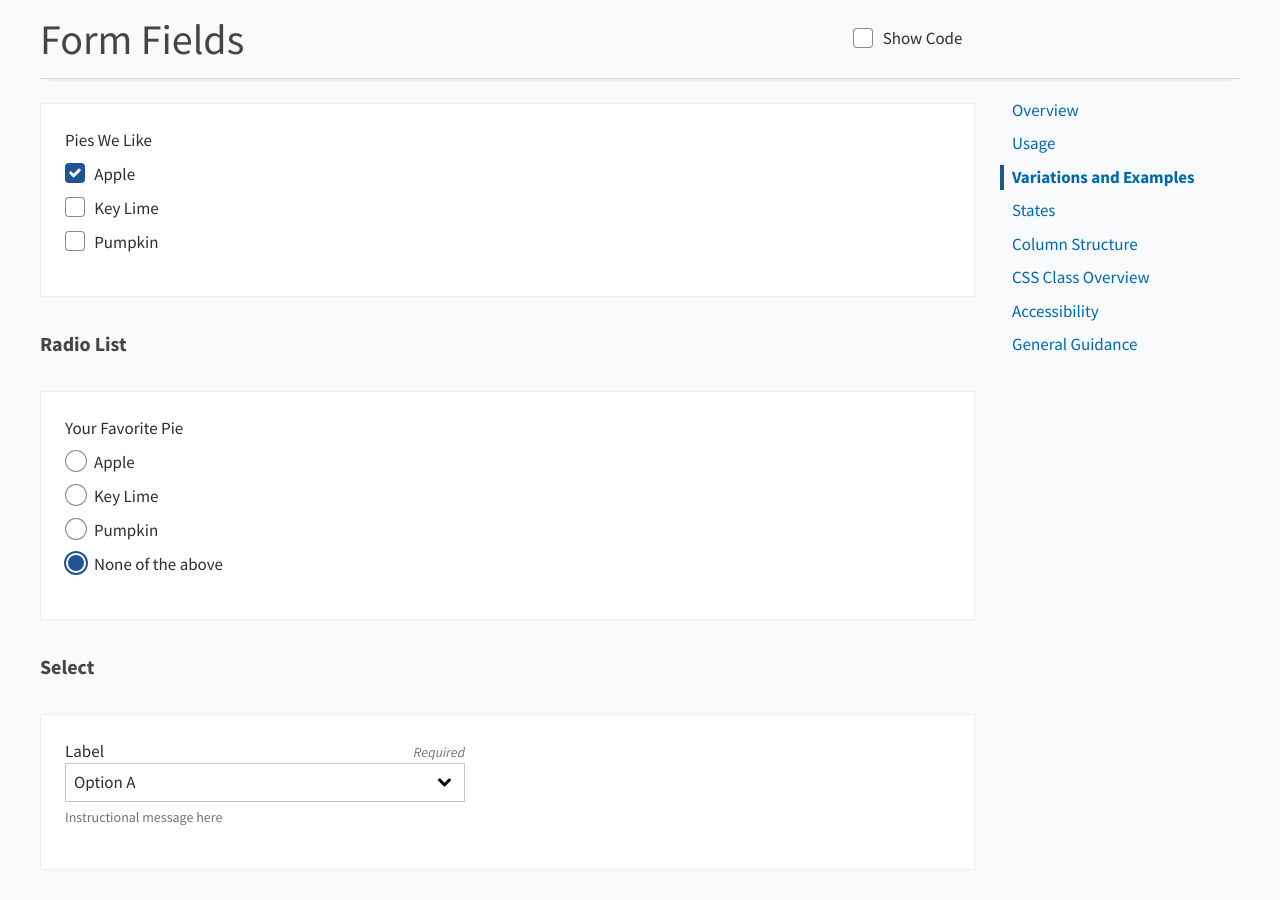
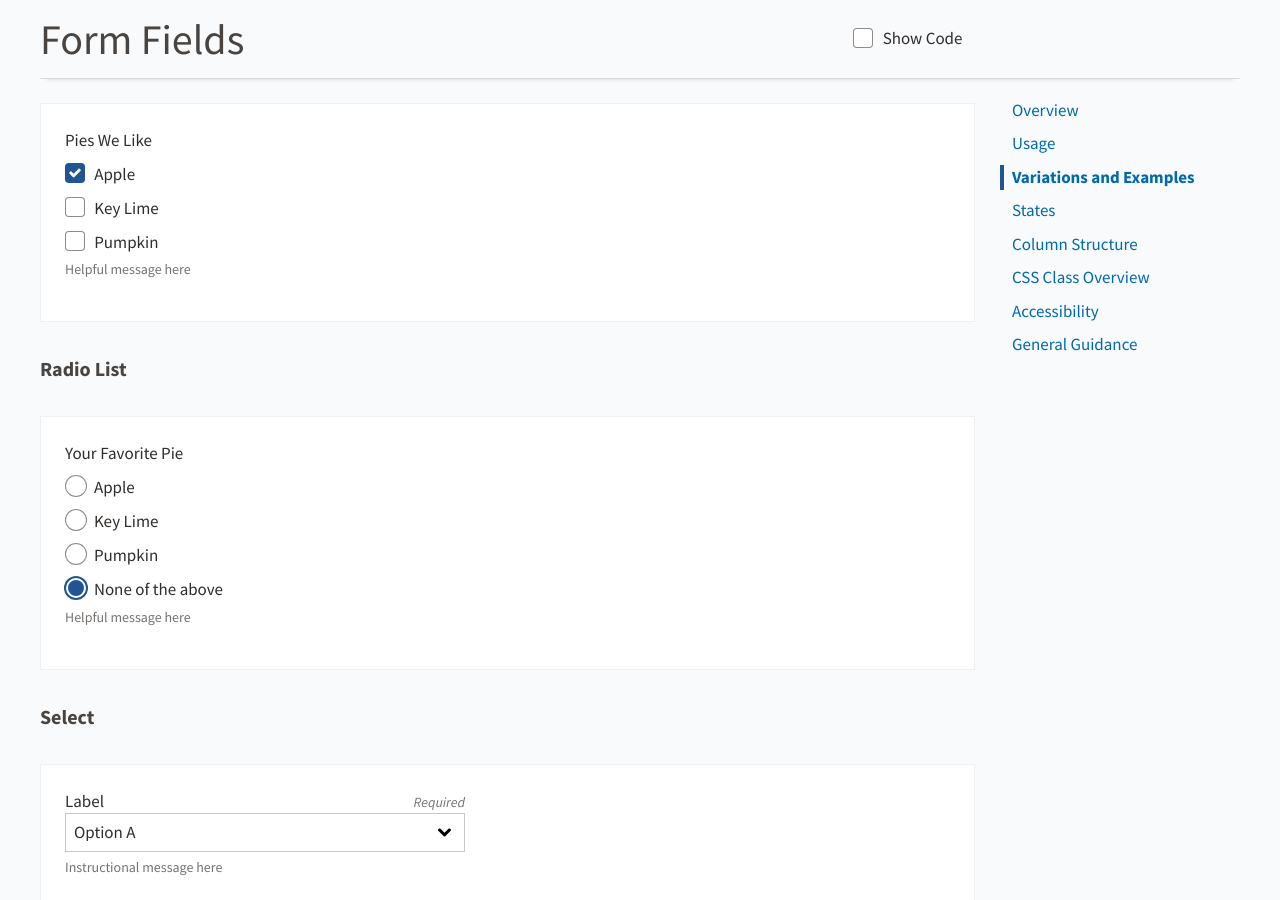
Before and after one commit to USDA-FSA/fsa-design-system, a Jekyll site: the page built from components/form-fields/index.md, in a window 1280 px wide and 900 px high, scrolled down 2524 px. Built offline with Jekyll 4.4.1, drawn with Linux system fonts in a browser that asks for light colours.

Commit message:
added 'Helpful Message' to checkbox/radio list' [amends #232]

````diff
--- a/components/form-fields/index.md
+++ b/components/form-fields/index.md
@@ -147,7 +147,6 @@ Three distinct text fields are the easiest way for users to enter most dates. Us
 </div>
 ```
 
-
 ### Checkbox List
 
 <div class="ds-preview">
@@ -167,6 +166,7 @@ Three distinct text fields are the easiest way for users to enter most dates. Us
         <label for="pumpkin">Pumpkin</label>
       </li>
     </ul>
+    <span class="fsa-field__help" id="lorem-yywqqq8iyxx2x2-help-8">Helpful message here</span>
   </div>
 </div>
 ```html
@@ -212,6 +212,7 @@ Three distinct text fields are the easiest way for users to enter most dates. Us
         <label for="none-radio">None of the above</label>
       </li>
     </ul>
+    <span class="fsa-field__help" id="lorem-yyss8cytr2x2x2-help-9">Helpful message here</span>
   </div>
 </div>
 ```html
@@ -235,6 +236,7 @@ Three distinct text fields are the easiest way for users to enter most dates. Us
       <label for="none-radio">None of the above</label>
     </li>
   </ul>
+  <span class="fsa-field__help" id="lorem-yyss8cytr2x2x2-help-9">Helpful message here</span>
 </div>
 ```
 
````
